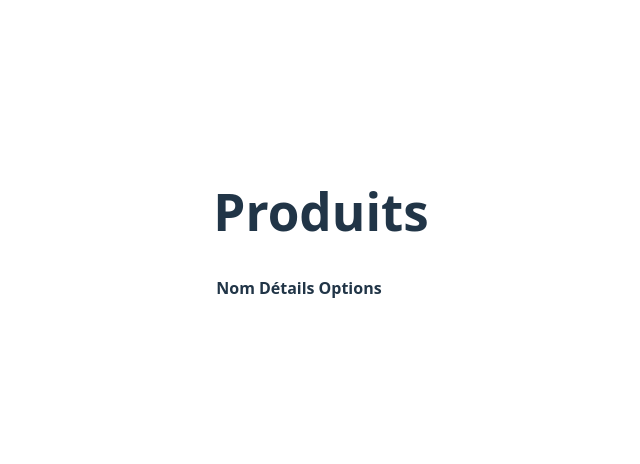
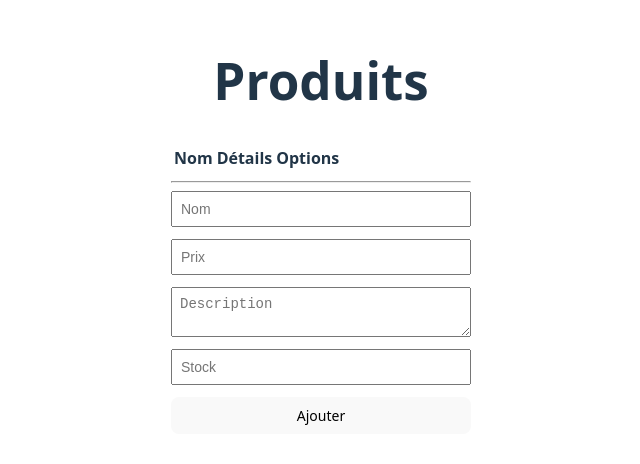
Before and after one commit to Tasnimetr/appweb-trpr01, a Vue app in the folder trpr01/my-app/: page / in a window 1280 px wide. Shown: the part 174-638 px from the top of the page, without its empty margins (319-959 px from the left). Built offline with nearby package versions, Linux system fonts and the light colour scheme.

Commit message:
A3 Formulaire ajout produit
Champs formulaire-> nom, description, prix et stock

```diff
--- a/trpr01/my-app/src/App.vue
+++ b/trpr01/my-app/src/App.vue
@@ -1,9 +1,14 @@
 <script setup lang="ts">
 import ProductTable from './components/ProductTable.vue'
+import ProductForm from './components/ProductForm.vue'
 </script>
 
 <template>
+  <div class="container">
   <ProductTable />
+    <hr />
+  <ProductForm />
+  </div>
 </template>
 
 <style scoped>
--- /dev/null
+++ b/trpr01/my-app/src/components/ProductForm.vue
@@ -0,0 +1,79 @@
+<script setup lang="ts">
+import { reactive, ref } from 'vue'
+
+interface Product {
+    name: string
+    price: number
+    description: string
+    stock: number
+}
+
+interface ProductForm {
+    name: string
+    price: string
+    description: string
+    stock: string
+}
+
+const form = reactive<ProductForm>({
+    name: '',
+    price: '',
+    description: '',
+    stock: ''
+})
+
+const products = ref<Product[]>([])
+
+function createProduct(): Product {
+    return {
+        name: form.name,
+        price: Number(form.price),
+        description: form.description,
+        stock: Number(form.stock)
+    }
+}
+
+function submit(): void {
+    const product = createProduct()
+    products.value.push(product)
+    resetForm()
+}
+
+function resetForm(): void {
+    form.name = ''
+    form.price = ''
+    form.description = ''
+    form.stock = ''
+}
+</script>
+
+<template>
+    <form @submit.prevent="submit">
+        <input v-model="form.name" placeholder="Nom" />
+        <input v-model="form.price" type="number" placeholder="Prix" />
+        <textarea v-model="form.description" placeholder="Description"></textarea>
+        <input v-model="form.stock" type="number" placeholder="Stock" />
+        <button type="submit">Ajouter</button>
+    </form>
+
+    <div v-for="product in products" :key="product.name">
+        <h3>Nom: {{ product.name }}</h3>
+        <p>Prix: {{ product.price }} $</p>
+        <p>Description: {{ product.description }}</p>
+        <p>Stock: {{ product.stock }}</p>
+    </div>
+</template>
+
+<style scoped>
+form {
+    display: flex;
+    flex-direction: column;
+    gap: 12px;
+    width: 300px;
+}
+
+input, textarea, button {
+    padding: 8px;
+    font-size: 14px;
+}
+</style>
```
